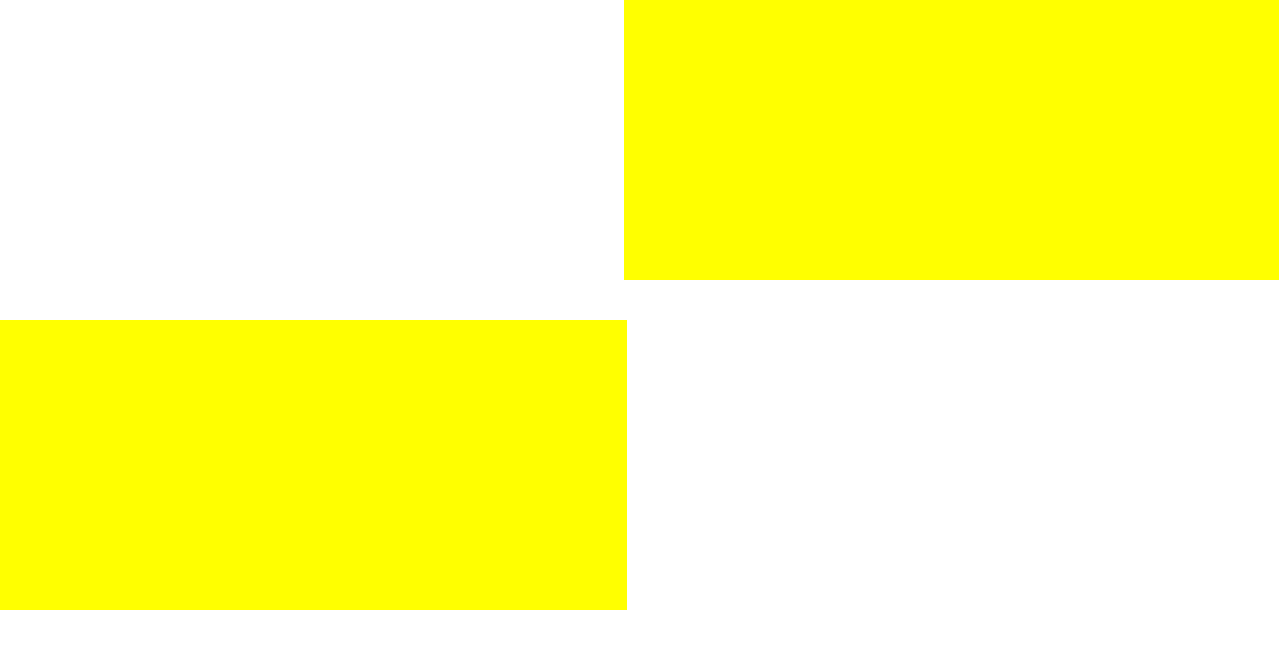
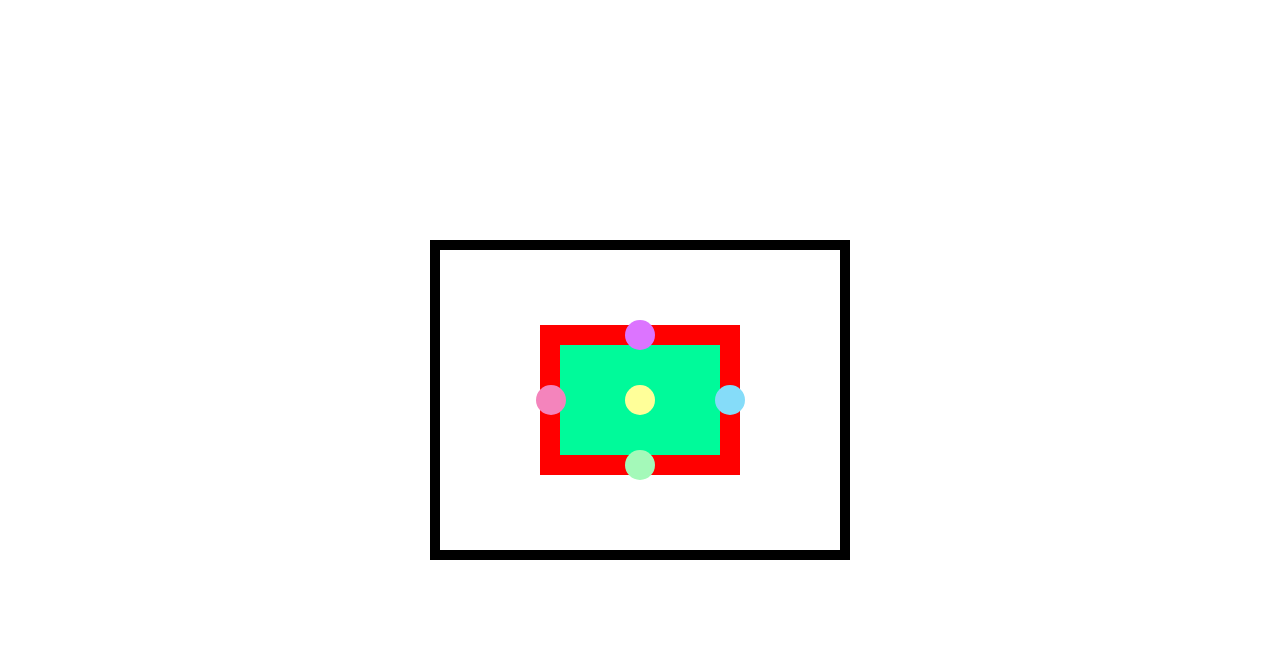
Before and after one commit to aliciabuzeli/Posi-o_Anima-o, a plain HTML site: page index.html in a window 1280 px wide. Drawn offline with Linux system fonts and the light colour scheme.

Commit message:
Add files via upload
Atividade 4, fazendo bolinhas extenas girarem

```diff
--- a/index.html
+++ b/index.html
@@ -1,97 +1,148 @@
 <!DOCTYPE html>
-<html lang="pt-br">
+<html lang="pt-BR">
+
 <head>
     <meta charset="UTF-8">
-    <meta name="viewport" content="width=device-width, initial-scale=1.0">
-    <title>Quadrados</title>
-</head>
-<body>
-
+    <title>Bolinhas em Movimento</title>
     <style>
-
-*{
-        margin: 0;
-        padding: 0;
-       }
-
-       div {
-        width: 100%;
-        height: 30vh;
-        padding: 20px;
+        body {
+            margin: 0;
+            background: white;
+            display: flex;
+            justify-content: center;
+            align-items: center;
+            height: 100vh;
         }
 
-        .div1{
-            background-color: pink;
+        .externa {
+            border: 10px solid black;
+            width: 400px;
+            height: 300px;
+            position: relative;
+        }
+
+        .meio {
+            background: red;
+            width: 200px;
+            height: 150px;
+            position: absolute;
+            top: 50%;
+            left: 50%;
+            transform: translate(-50%, -50%);
             display: flex;
-            width: 587px;
-            height: 250px;
-            position: relative;
-            animation-name: piscaPisca;
-            animation-duration: 5s;
-            animation-timing-function: linear;
-            animation-delay: 0s;
-            animation-iteration-count: infinite;
-            animation-direction: alternate;
+            justify-content: center;
+            align-items: center;
 
         }
 
-        .div2{
-            background-color: rgb(90, 180, 254);
-            width: 300px;
-            position: relative;
-            left: 624px;
-            width: 615px;
-            height: 270px;
-            position: relative;
-            animation-name: piscaPisca2;
-            animation-duration: 5s;
-            animation-timing-function: linear;
-            animation-delay: 0s;
-            animation-iteration-count: infinite;
-            animation-direction: alternate;
+
+        .bola {
+            position: absolute;
+            width: 160px;
+            height: 160px;
+            top: 70px;
+            left: 120px;
+            animation: girar 5s linear infinite;
         }
 
-        @keyframes piscaPisca {
+
+        .interno {
+            background: mediumspringgreen;
+            width: 160px;
+            height: 110px;
+        }
+
+
+        .bolinha {
+            width: 30px;
+            height: 30px;
+            border-radius: 50%;
+            position: absolute;
+        }
+
+        .amarelo {
+            background: #ffff99;
+            top: calc(50% - 15px);
+            left: calc(50% - 15px);
+            width: 30px;
+            height: 30px;
+            border-radius: 100%;
+            position: absolute;
+        }
+
+
+        .rosa {
+            background: #f484bc;
+            top: calc(50% - 15px);
+            left: -24px;
+            width: 30px;
+            height: 30px;
+            border-radius: 100%;
+            position: absolute;
+        }
+
+
+        .azul {
+            background: #85dcf9;
+            top: calc(50% - 15px);
+            left: 155px;
+            width: 30px;
+            height: 30px;
+            border-radius: 100%;
+            position: absolute;
+        }
+
+        .verde {
+            background: #a4f9b9;
+            top: 130px;
+            left: calc(50% - 15px);
+            width: 30px;
+            height: 30px;
+            border-radius: 100%;
+            position: absolute;
+        }
+
+        .roxo {
+            background: rgb(220, 116, 255);
+            top: 0px;
+            left: calc(50% - 15px);
+            width: 30px;
+            height: 30px;
+            border-radius: 100%;
+            position: absolute;
+        }
+
+        @keyframes girar {
             0% {
-                background-color: red;
-                top: 0px;
+                transform: rotate(0deg);
             }
-            25% {
-                background-color: cadetblue;
-            }
-            50% {
-                background-color: blue;
-                top: 100px;
-            }
+
             100% {
-                background-color: yellow;
-                top: 320px;
+                transform: rotate(360deg);
             }
         }
 
-        @keyframes piscaPisca2{
-            0% {
-                background-color: red;
-                bottom: 0px;
-            }
-            25% {
-                background-color: cadetblue;
-            }
-            50% {
-                background-color: blue;
-                bottom: 100px;
-            }
-            100% {
-                background-color: yellow;
-                bottom: 320px;
-            }
+        .bola .bolinha {
+            transform-origin: 50% 50%;
+        }
+    </style>
+</head>
 
-        }
+<body>
 
-    </style>
+    <div class="externa">
+        <div class="meio">
+            <div class="interno"></div>
+        </div>
 
-    <div class="div1"></div>
-    <div class="div2"></div>
+        <div class="bola">
+            <div class="amarelo" id="bolinhaAmarela"></div>
+            <div class="rosa" id="bolinhaRosa"></div>
+            <div class="azul" id="bolinhaAzul"></div>
+            <div class="verde" id="bolinhaVerde"></div>
+            <div class="roxo"></div>
+        </div>
 
 </body>
+
 </html>
```
